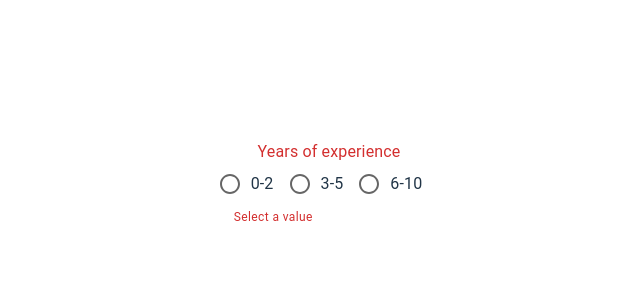
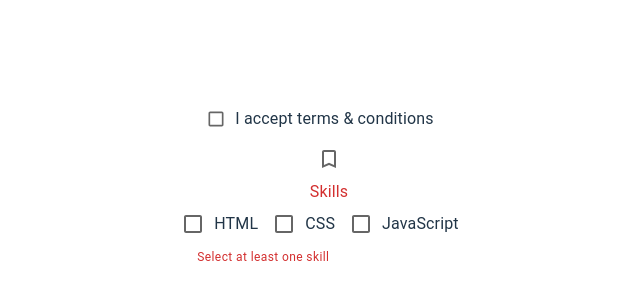
Before and after one commit to ifoysalahmmed/material-demo, a React (Vite) app: page / in a window 1280 px wide. Shown: the part 216-516 px from the top of the page, without its empty margins (311-951 px from the left). Built offline with nearby package versions, Linux system fonts and the light colour scheme.

Commit message:
added MuiCheckbox

```diff
--- a/src/App.jsx
+++ b/src/App.jsx
@@ -1,5 +1,6 @@
 import "./App.css";
-import MuiRadioButton from "./components/MuiRadioButton";
+import MuiCheckbox from "./components/MuiCheckbox";
+// import MuiRadioButton from "./components/MuiRadioButton";
 // import MuiButton from "./components/MuiButton";
 // import MuiSelect from "./components/MuiSelect";
 // import MuiTextField from "./components/MuiTextField";
@@ -12,7 +13,8 @@ const App = () => {
       {/* <MuiButton /> */}
       {/* <MuiTextField /> */}
       {/* <MuiSelect /> */}
-      <MuiRadioButton />
+      {/* <MuiRadioButton /> */}
+      <MuiCheckbox />
     </>
   );
 };
--- /dev/null
+++ b/src/components/MuiCheckbox.jsx
@@ -0,0 +1,104 @@
+import {
+  Box,
+  Checkbox,
+  FormControl,
+  FormControlLabel,
+  FormGroup,
+  FormHelperText,
+  FormLabel,
+} from "@mui/material";
+import BookmarkBorderIcon from "@mui/icons-material/BookmarkBorder";
+import BookmarkIcon from "@mui/icons-material/Bookmark";
+import { useState } from "react";
+
+const MuiCheckbox = () => {
+  const [checked, setChecked] = useState(false);
+
+  console.log({ checked });
+
+  const [skills, setSkills] = useState([]);
+
+  console.log({ skills });
+
+  const handleChange = (e) => {
+    setChecked(e.target.checked);
+  };
+
+  const handleSkillChange = (e) => {
+    const index = skills.indexOf(e.target.value);
+
+    if (index === -1) {
+      setSkills([...skills, e.target.value]);
+    } else {
+      setSkills(skills.filter((skill) => skill !== e.target.value));
+    }
+  };
+
+  return (
+    <Box>
+      <Box>
+        <FormControlLabel
+          label="I accept terms & conditions"
+          control={
+            <Checkbox
+              size="small"
+              color="secondary"
+              checked={checked}
+              onChange={handleChange}
+            />
+          }
+        />
+      </Box>
+      <Box>
+        <Checkbox
+          icon={<BookmarkBorderIcon />}
+          checkedIcon={<BookmarkIcon />}
+          checked={checked}
+          onChange={handleChange}
+        />
+      </Box>
+      <Box>
+        <FormControl error={skills.length < 1}>
+          <FormLabel>Skills</FormLabel>
+          <FormGroup row>
+            <FormControlLabel
+              label="HTML"
+              control={
+                <Checkbox
+                  value="html"
+                  checked={skills.includes("html")}
+                  onChange={handleSkillChange}
+                />
+              }
+            />
+            <FormControlLabel
+              label="CSS"
+              control={
+                <Checkbox
+                  value="css"
+                  checked={skills.includes("css")}
+                  onChange={handleSkillChange}
+                />
+              }
+            />
+            <FormControlLabel
+              label="JavaScript"
+              control={
+                <Checkbox
+                  value="javascript"
+                  checked={skills.includes("javascript")}
+                  onChange={handleSkillChange}
+                />
+              }
+            />
+          </FormGroup>
+          <FormHelperText>
+            {skills.length < 1 ? "Select at least one skill" : ""}
+          </FormHelperText>
+        </FormControl>
+      </Box>
+    </Box>
+  );
+};
+
+export default MuiCheckbox;
```
